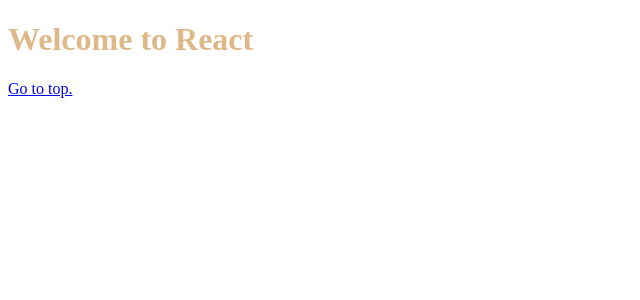
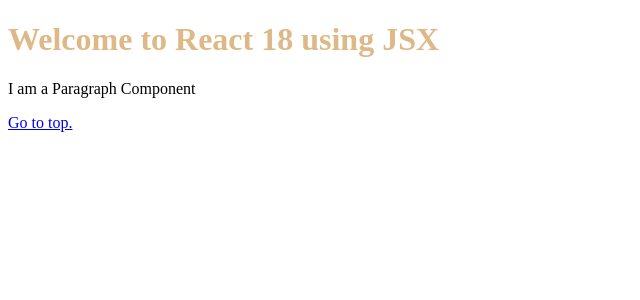
Before and after one commit to debdeep/React-App, a React (Vite) app: page / in a window 1280 px wide. Shown: the top 300 px of the page, without its empty margins (0-640 px from the left). Built offline with nearby package versions, Linux system fonts and the light colour scheme.

Commit message:
updates basic

```diff
--- a/App.js
+++ b/App.js
@@ -1,14 +1,25 @@
 import React from "react";
 import ReactDOM from "react-dom/client";
 
-// JSX is not HTML in JS it is actually HTML-LIKE in js to be used in react
-const jsx = <h1>Welcome to React JSX</h1>
+// React Element - JSX is not HTML in JS it is actually HTML-LIKE in js to be used in react
+const heading = <h1>Welcome to React using JSX</h1>
 
-console.log("JSX:", jsx);
+const Paragraph = () => (<p>I am a Paragraph Component</p>);
+const version = 18.0;
 
-const customElement = React.createElement("h1", { id: "heading", key: "h1" }, "Welcome to React");
+// React Functional Component- which will return some jsx | Name frist word should be capital
+const HeadingComponent = () => (
+    <div id="container">
+        <h1 className="heading">Welcome to React {version} using JSX </h1>
+        <Paragraph />
+    </div>
+);
 
-console.log("createElement:", customElement);
+// const HeadingComponent = () => {
+//     return <h1>Welcome to React using JSX </h1>;
+// }
+
+console.log("JSX:", heading);
 const root = ReactDOM.createRoot(document.getElementById("root"));
 
-root.render(customElement);
+root.render(<HeadingComponent />);
--- a/index.html
+++ b/index.html
@@ -28,5 +28,4 @@
     <script type="module" src="./App.js"></script>
     <a href="#top">Go to top.</a>
 </body>
-
 </html>
```
